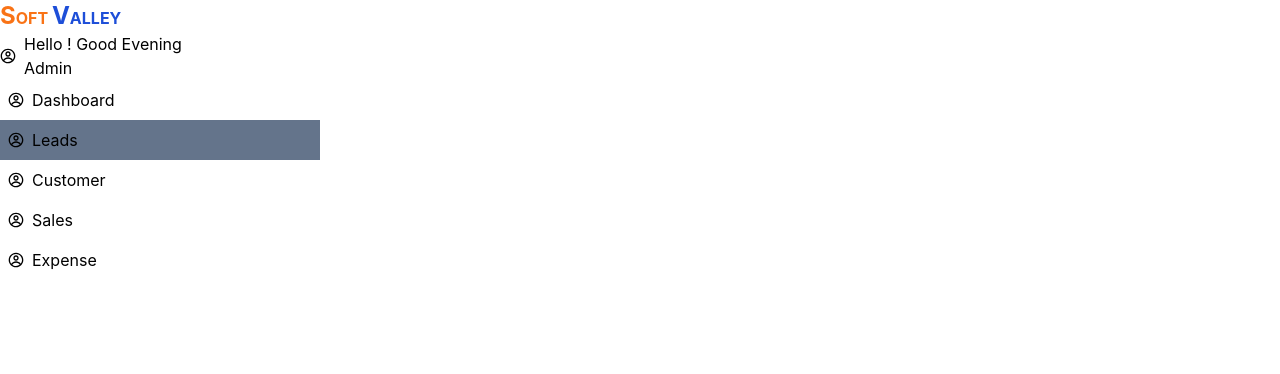
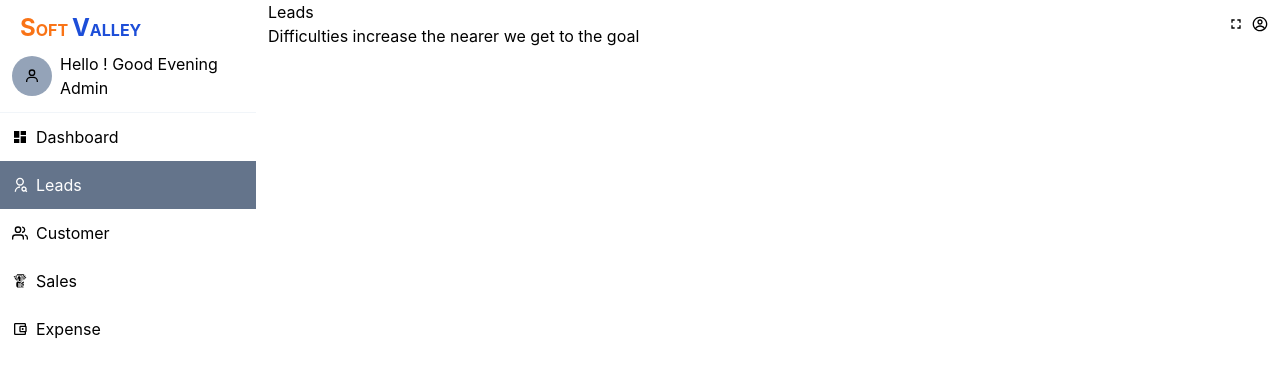
Before and after one commit to rasedul99/softValley-task, a React (Create React App) app: page /leads in a window 1280 px wide. Shown: the top 374 px of the page. Built offline with nearby package versions, Linux system fonts and the light colour scheme.

Commit message:
leads header added

```diff
--- a/src/App.js
+++ b/src/App.js
@@ -1,11 +1,15 @@
 import "./App.css";
 import Sidenav from "./components/Sidenav";
+import Routers from "./routes/Routers";
 
 function App() {
   return (
-    <div>
-      <div className="h-full w-1/4">
+    <div className="flex ">
+      <div className="h-full w-[20%]">
         <Sidenav />
+      </div>
+      <div className="w-[80%]">
+        <Routers />
       </div>
     </div>
   );
--- a/src/components/Sidenav.js
+++ b/src/components/Sidenav.js
@@ -1,12 +1,16 @@
 import React from "react";
-import { CgProfile } from "react-icons/cg";
+import { BiUser } from "react-icons/bi";
+import { FiUsers } from "react-icons/fi";
+import { GiTakeMyMoney } from "react-icons/gi";
+import { MdDashboard, MdOutlineAccountBalanceWallet } from "react-icons/md";
+import { RiUserSearchLine } from "react-icons/ri";
 import { NavLink } from "react-router-dom";
 
 const Sidenav = () => {
   return (
     <div>
-      <div>
-        <h1 className="font-bold">
+      <div className="flex flex-col  gap-2 p-3 border-b border-slate-100">
+        <h1 className="font-bold mx-2">
           <span className="text-orange-500">
             {" "}
             <span className="text-2xl">S</span>OFT
@@ -16,7 +20,11 @@ const Sidenav = () => {
           </span>
         </h1>
         <div className="flex gap-2 items-center">
-          <CgProfile />
+          <div className="bg-slate-400 p-3 rounded-full">
+            {" "}
+            <BiUser />
+          </div>
+
           <div>
             <p>Hello ! Good Evening </p>
             <p>Admin</p>
@@ -32,29 +40,29 @@ const Sidenav = () => {
                 <span
                   className={
                     isActive
-                      ? " flex items-center gap-2 bg-slate-500  p-2"
-                      : "flex items-center gap-2 p-2"
+                      ? " flex items-center gap-2 bg-slate-500  p-3 text-white"
+                      : "flex items-center gap-2 p-3"
                   }
                 >
                   {" "}
-                  <CgProfile />
+                  <MdDashboard />
                   <p>Dashboard</p>
                 </span>
               )}
             </NavLink>
           </li>
           <li className="">
-            <NavLink to="/Leads">
+            <NavLink to="/leads">
               {({ isActive }) => (
                 <span
                   className={
                     isActive
-                      ? " flex items-center gap-2 bg-slate-500 p-2"
-                      : "flex items-center gap-2 p-2"
+                      ? " flex items-center gap-2 bg-slate-500 p-3 text-white"
+                      : "flex items-center gap-2 p-3"
                   }
                 >
                   {" "}
-                  <CgProfile />
+                  <RiUserSearchLine />
                   <p>Leads</p>
                 </span>
               )}
@@ -66,12 +74,12 @@ const Sidenav = () => {
                 <span
                   className={
                     isActive
-                      ? " flex items-center gap-2 bg-slate-500  p-2"
-                      : "flex items-center gap-2 p-2"
+                      ? " flex items-center gap-2 bg-slate-500  p-3 text-white"
+                      : "flex items-center gap-2 p-3"
                   }
                 >
                   {" "}
-                  <CgProfile />
+                  <FiUsers />
                   <p>Customer</p>
                 </span>
               )}
@@ -83,12 +91,12 @@ const Sidenav = () => {
                 <span
                   className={
                     isActive
-                      ? " flex items-center gap-2 bg-slate-500 p-2"
-                      : "flex items-center gap-2 p-2"
+                      ? " flex items-center gap-2 bg-slate-500 p-3 text-white"
+                      : "flex items-center gap-2 p-3"
                   }
                 >
                   {" "}
-                  <CgProfile />
+                  <GiTakeMyMoney />
                   <p>Sales</p>
                 </span>
               )}
@@ -100,12 +108,12 @@ const Sidenav = () => {
                 <span
                   className={
                     isActive
-                      ? " flex items-center gap-2 bg-slate-500 p-2"
-                      : "flex items-center gap-2 p-2"
+                      ? " flex items-center gap-2 bg-slate-500 p-3 text-white"
+                      : "flex items-center gap-2 p-3"
                   }
                 >
                   {" "}
-                  <CgProfile />
+                  <MdOutlineAccountBalanceWallet />
                   <p>Expense</p>
                 </span>
               )}
--- a/src/pages/Leads/Leads.js
+++ b/src/pages/Leads/Leads.js
@@ -1,7 +1,25 @@
 import React from "react";
+import { CgProfile } from "react-icons/cg";
+import { MdOutlineFullscreen } from "react-icons/md";
 
 const Leads = () => {
-  return <div>Leads</div>;
+  return (
+    <div>
+      <div className="flex justify-between items-center mx-3">
+        <div>
+          <p>Leads</p>
+          <p>Difficulties increase the nearer we get to the goal</p>
+        </div>
+        <div className="flex gap-2">
+          <MdOutlineFullscreen />
+          <CgProfile />
+        </div>
+      </div>
+      <div>
+
+      </div>
+    </div>
+  );
 };
 
 export default Leads;
--- a/src/routes/Routers.js
+++ b/src/routes/Routers.js
@@ -1,4 +1,11 @@
 import React from "react";
+import { Route, Routes } from "react-router-dom";
+import Customer from "../pages/Customer/Customer";
+import Dashboard from "../pages/Dashborad/Dashboard";
+import Expense from "../pages/Expense/Expense";
+import Leads from "../pages/Leads/Leads";
+import Login from "../pages/Login/Login";
+import Sales from "../pages/Sales/Sales";
 
 const Routers = () => {
   return (
@@ -9,7 +16,7 @@ const Routers = () => {
       <Route path="/sales" element={<Sales />} />
       <Route path="/expense" element={<Expense />} />
       <Route path="/login" element={<Login />} />
-      <Route path="/register" element={<Register />} />
+      {/* <Route path="/register" element={<Register />} /> */}
     </Routes>
   );
 };
```
